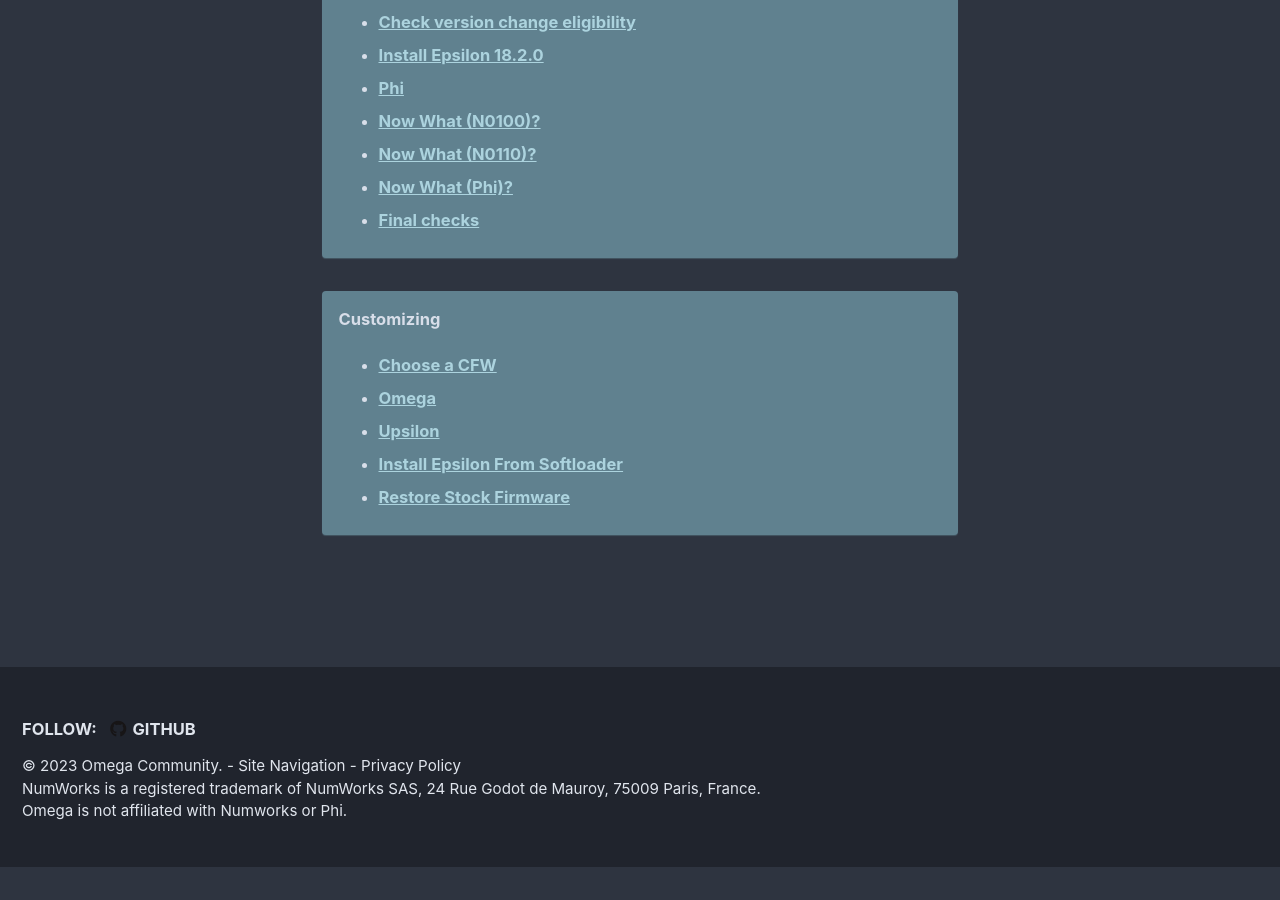
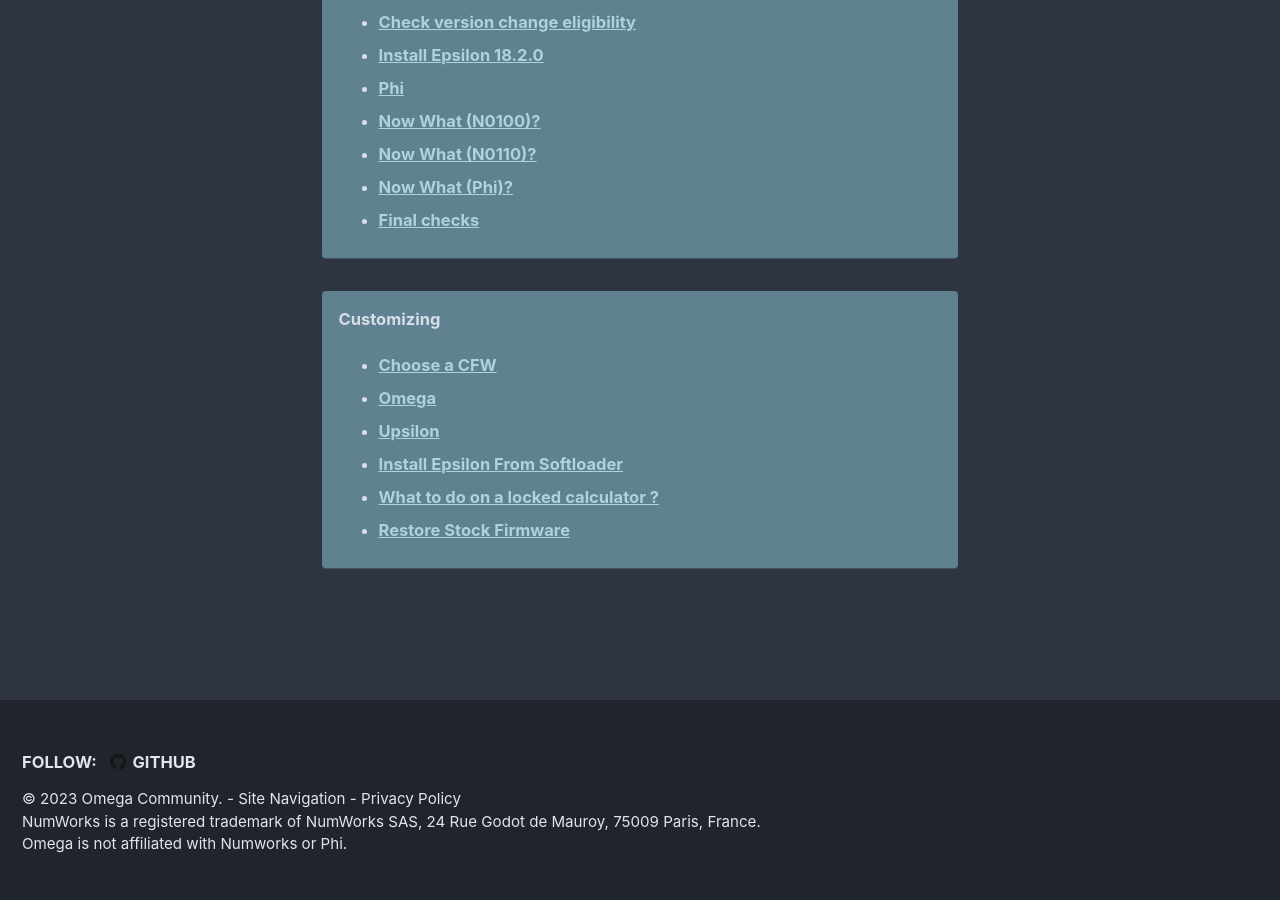
Before and after one commit to Omega-Numworks/Omega-Guide, a Jekyll site: the page built from _pages/en_US/site-navigation.md, in a window 1280 px wide and 900 px high, scrolled down 739 px. Built offline with Jekyll 4.4.1, drawn with Linux system fonts in a browser that asks for light colours; comment, search, counter and statistics services are not loaded; before the commit the page ends 1606 px from its top, so only the background shows below that.

Commit message:
Update site-navigation.md
add What to do on a locked calculator ?

```diff
--- a/_pages/en_US/site-navigation.md
+++ b/_pages/en_US/site-navigation.md
@@ -38,6 +38,7 @@
 + [Omega](omega)
 + [Upsilon](upsilon)
 + [Install Epsilon From Softloader](install-epsilon-from-softloader)
++ [What to do on a locked calculator ?](what-to-do-locked)
 + [Restore Stock Firmware](restore-stock-firmware)
 
 {% endcapture %}
```
